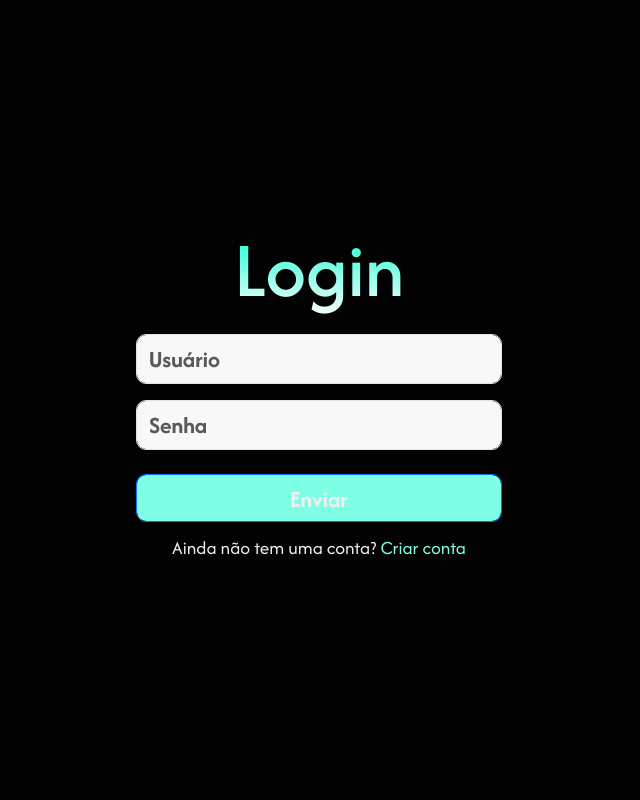
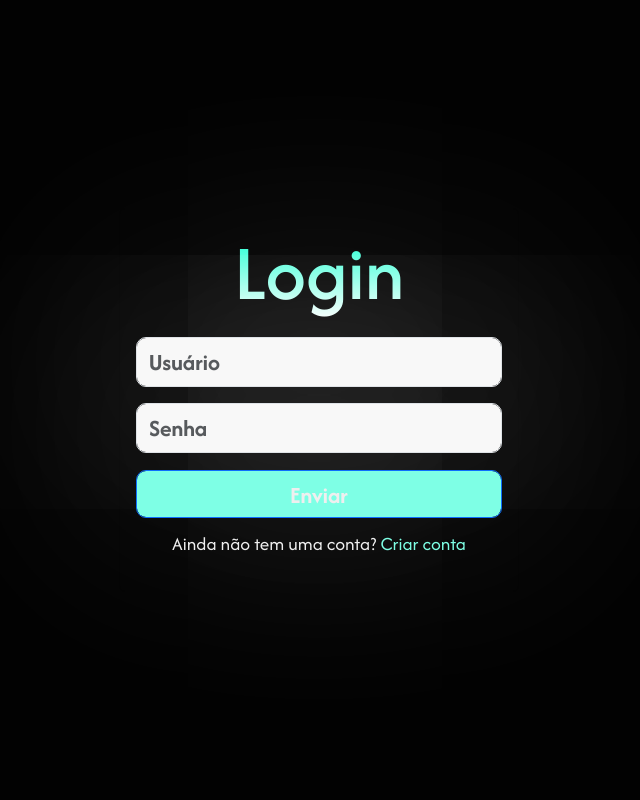
Before and after one commit to oLuizBarbosa/loginTeste, a PHP site: page / in a window 1280 px wide. Shown: the whole page, without its empty margins (321-961 px from the left). Run offline with PHP 8.4, Linux system fonts and the light colour scheme.

```diff
--- a/controller/login.php
+++ b/controller/login.php
@@ -15,8 +15,9 @@
             $_SESSION['nome'] = $user['nome'];
             header('Location: ../view/dashboard.php');
         } else {
+            print  "<script>alert('Senha e/ou usuário incorreto(s)!');</script>";
             header('Location: ../index.php');
-            print  "<script>alert('Senha e/ou usuário incorreto(s)!');</script>";
+
         }
     }
 
--- a/index.php
+++ b/index.php
@@ -5,38 +5,34 @@
     <meta name="viewport" content="width=device-width, initial-scale=1">
     <title>Web Task</title>
     <link href="https://cdn.jsdelivr.net/npm/bootstrap@5.3.3/dist/css/bootstrap.min.css" rel="stylesheet" integrity="sha384-QWTKZyjpPEjISv5WaRU9OFeRpok6YctnYmDr5pNlyT2bRjXh0JMhjY6hW+ALEwIH" crossorigin="anonymous">
-    <link rel="stylesheet" href="style/login/style.css">
+    <link rel="stylesheet" href="style/forms/style.css">
   </head>
   <body>
-    <div class="login">
-        <div >
-            <div class="collum card-login">
-                <div class="card card-login">
+    <div class="principal">
 
+                <div class=" collum card card-central">
                 <div class="card-body">
-                <div>
+
                     <h1 style="text-align: center">Login</h1>
-                    </div>
+
                     <form action="controller/login.php" method="POST">
-
                     <div class="mb-3"></div>
                     <input type="text"
                     name="usuario"
-                    class="form-control label-login" placeholder="Usuário">
+                    class="form-control label-central" placeholder="Usuário" required>
 
                     <div class="mb-3"></div>
                     <input type="password"
                     name="senha"
-                    class="form-control label-login" placeholder="Senha">
+                    class="form-control label-central" placeholder="Senha" required>
 
-                    <button type="submit" class="btn btn-primary form-control bt-login">Enviar</button>
+                    <button type="submit" class="btn btn-primary form-control bt-confirmar pulse">Enviar</button>
                         <p style="text-align: center;">Ainda não tem uma conta?<a href="view/registrar.php"> Criar conta</a></p>
-
                     </form>
                 </div>
                 </div>
-            </div>
-        </div>
+
+
     </div>
 
   </body>
--- a/style/login/style.css
+++ b/style/forms/style.css
@@ -15,7 +15,7 @@ a{
     color: #7EFFE5;
 }
 
-.login{
+.principal{
     width: 100%;
     height: 100vh;
     align-items: center;
@@ -24,33 +24,63 @@ a{
     background-color: #020202;
 }
 
-.label-login{
+.label-central{
     background-color: #f8f8f8;
     font-family: Afacade;
     font-weight: bolder;
     font-size: 1.5em;
     border-radius: 10px;
+    box-shadow: 0 0 20em 20px  rgba(255, 255, 255, 0.274);
 }
-.bt-login{
+.bt-confirmar{
     height: 2em;
     font-family: Afacade;
     font-weight: bold;
     font-size: 1.5em;
+    margin: 0 auto;
     color: #efefef;
-    margin-top: 1em;
+    margin-top: 0.7em;
     margin-bottom: 0.5em;
     background-color: #7EFFE5;
     border-radius: 10px;
 }
-.bt-login:hover{
+.bt-confirmar:hover{
     background-color: #68d3bd;
 }
 
-.card-login{
-    background-color: transparent;
+.card-central{
+    background-color: transparent; /*rgba(255, 255, 255, 0.027);*/
     width: 50vh;
 }
 
+.pulse:hover {
+    animation: pulse 0.7s infinite;
+    margin: 0 auto;
+    margin-top: 0.7em;
+    margin-bottom: 0.5em;
+    animation-direction: alternate;
+    -webkit-animation-name: pulse;
+    animation-name: pulse;
+  }
+
+  @-webkit-keyframes pulse {
+    0% {
+      -webkit-transform: scale(1);
+    }
+    100% {
+      -webkit-transform: scale(1.01);
+    }
+  }
+
+  @keyframes pulse {
+    0% {
+      transform: scale(1);
+    }
+    100% {
+      transform: scale(1.01);
+
+    }
+  }
 
 
 @font-face {
--- a/view/dashboard.php
+++ b/view/dashboard.php
@@ -16,7 +16,7 @@ if(empty($_SESSION)){
 <body>
     <nav class="barra-topo">
             <?php
-                print"<h3>Olá, ".$_SESSION['nome']; print"</h3>";
+                print"<h3 class='titulo'>Olá, ".$_SESSION['nome']; print"</h3>";
                 print "<div><a href='../controller/logout.php' class='btn btn-danger'>Sair</a>";print"</div>";
             ?>
     </nav>
```
Also changed, not shown: style/dashboard/style.css (+11 -13 lines), view/exibirLista.php (+4 -4 lines), view/registrar.php (+29 -7 lines).
